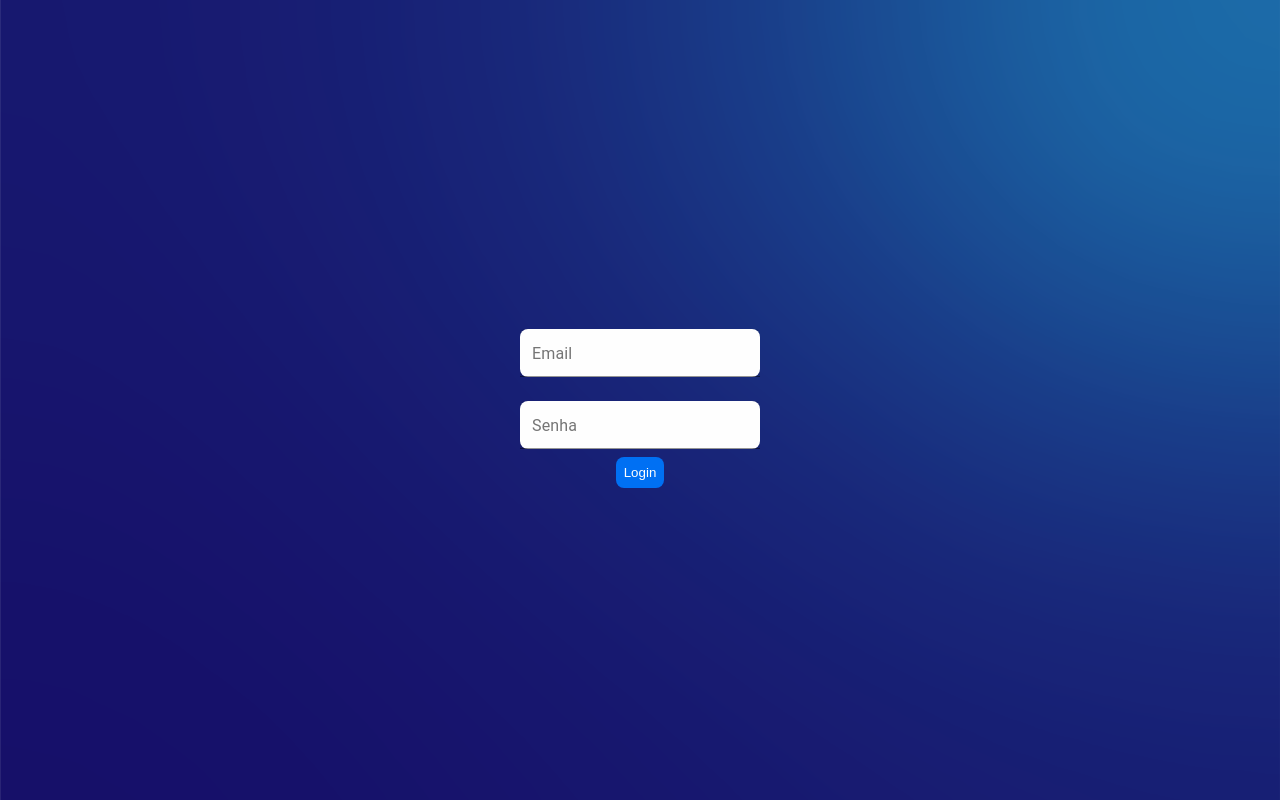
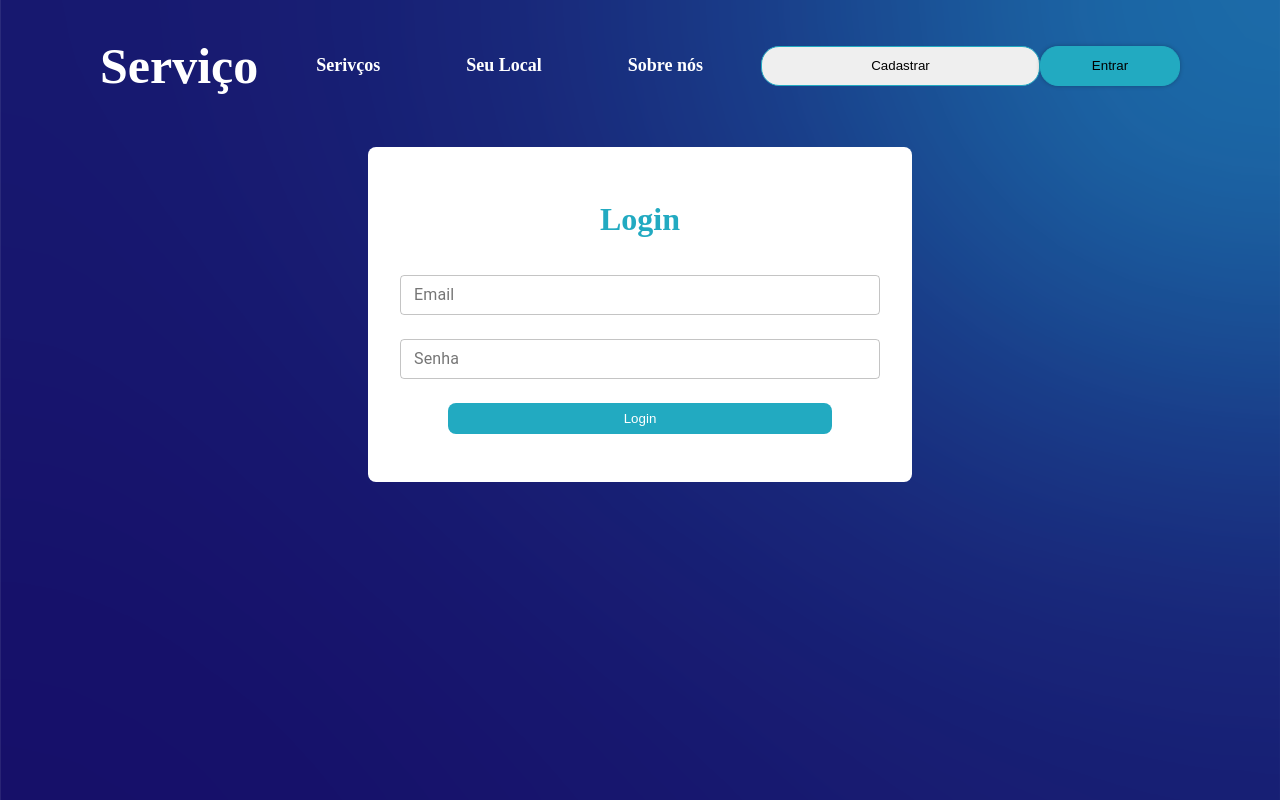
Before and after one commit to CesarSturmer/service, a Next.js app: page /login in a window 1280 px wide. Built offline with nearby package versions, Linux system fonts and the light colour scheme.

Commit message:
refactoring forms styles

```diff
--- a/pages/_app.js
+++ b/pages/_app.js
@@ -11,11 +11,6 @@ const GlobalStyle = createGlobalStyle`
     background-size: cover;
   }
 
-  input {
-    background-color: #fefefe !important;
-    border-radius: 8px;
-  }
-
   a, button {
     cursor: pointer;
     border: none;
@@ -27,9 +22,13 @@ const theme = {
   colors: {
     primary: '#0070f3',
     title: '#FFFFFF',
-    secondary: '#fefefe',
+    secondary: '#22AAC1',
     backgroundWhite: '#FFFFFF',
   },
+  borderRadius: {
+    default: '8px',
+    max: '50%',
+  }
 }
 
 export default function App({ Component, pageProps }) {
--- a/pages/login.js
+++ b/pages/login.js
@@ -3,25 +3,9 @@ import {useRouter} from 'next/router'
 import styled from 'styled-components'
 import {TextField} from '@material-ui/core'
 import api from './api'
-
-const FormContainer = styled.form`
-    width: 15rem;
-    height: 100vh;
-    margin: 0 auto;
-    display: flex;
-    flex-direction: column;
-    justify-content: center;
-    align-items: center;
-`
-
-const SubmitButton = styled.button`
-    background-color: ${({ theme }) => theme.colors.primary};
-    color: ${({ theme }) => theme.colors.secondary};
-    padding: 0.5rem;
-    border-radius: 8px;
-    border: none;
-    cursor: pointer;
-`
+import FormContainer from '../src/components/FormContainer'
+import Header from '../src/components/Header'
+import SubmitButton from '../src/components/SubmitButton'
 
 function Login() {
     const router = useRouter()
@@ -42,12 +26,14 @@ function Login() {
     }
 
     return (
-        <FormContainer onSubmit={handleSubmit}>
+        <>
+            <Header />
+            <FormContainer title='Login' onSubmit={handleSubmit}>
                 <TextField
                     value={email}
                     onChange={(e) => setEmail(e.target.value)}
                     label='Email'
-                variant='filled'
+                    variant='outlined'
                     size='small'
                     type='email'
                     margin='normal'
@@ -57,7 +43,7 @@ function Login() {
                     value={password}
                     onChange={(e) => setPassword(e.target.value)}
                     label='Senha'
-                variant='filled'
+                    variant='outlined'
                     size='small'
                     type='password'
                     margin='normal'
@@ -66,6 +52,7 @@ function Login() {
 
                 <SubmitButton type='submit'>Login</SubmitButton>
             </FormContainer>
+        </>
     )
 }
 
--- a/pages/userForm.js
+++ b/pages/userForm.js
@@ -1,8 +1,12 @@
 import UserForm from '../src/components/UserForm'
+import Header from '../src/components/Header'
 
 function Form() {
     return (
-        <UserForm />
+        <>
+            <Header />
+            <UserForm title='Cadastro de usuário' />
+        </>
     )
 }
 
--- /dev/null
+++ b/src/components/FormContainer/index.js
@@ -0,0 +1,28 @@
+import styled from 'styled-components'
+
+const Form = styled.form`
+    background-color: ${({ theme }) => theme.colors.backgroundWhite};
+    padding: 2rem;
+    width: 30rem;
+    margin: 1rem auto;
+    display: flex;
+    justify-content: center;
+    align-items: center;
+    flex-direction: column;
+    border-radius: ${({ theme }) => theme.borderRadius.default};
+`
+
+const Title = styled.h1`
+    color: ${({ theme }) => theme.colors.secondary};
+`
+
+const FormContainer = (props) => {
+    return (
+        <Form onSubmit={props.onSubmit}>
+            <Title>{props.title}</Title>
+            {props.children}
+        </Form>
+    )
+}
+
+export default FormContainer
--- /dev/null
+++ b/src/components/Header/index.js
@@ -0,0 +1,66 @@
+import Link from 'next/link';
+import styled from 'styled-components'
+
+const HeaderContainer = styled.div`
+  margin: 0px 100px 0 100px;
+`;
+
+const Container = styled.div`
+  display: flex;
+  justify-content: space-between;
+  align-items: center;
+`;
+
+const Title = styled.h1`
+  font-size: 50px;
+  color: ${({ theme }) => theme.colors.title};
+`;
+
+const TitleSecond = styled.h1`
+  font-size: 18px;
+  color: ${({ theme }) => theme.colors.title};
+  padding: 43px;
+`;
+
+const ButtonRegister = styled.button`
+  border: 1px solid ${({ theme }) => theme.colors.secondary};
+  border-radius: 18px;
+  width: 279px;
+  height: 40px;
+`;
+
+const ButtonEnter = styled.button`
+  background: ${({ theme }) => theme.colors.secondary};
+  box-shadow: 0px 0px 4px rgba(0, 0, 0, 0.25);
+  border: 1px solid ${({ theme }) => theme.colors.secondary};
+  border-radius: 18px;
+  width: 140px;
+  height: 40px;
+`;
+
+const Header = () => {
+    return (
+        <HeaderContainer>
+            <Container>
+            <div>
+                <Title>Serviço</Title>
+            </div>
+            <Container>
+                <TitleSecond>Serivços</TitleSecond>
+                <TitleSecond>Seu Local</TitleSecond>
+                <TitleSecond>Sobre nós</TitleSecond>
+            </Container>
+            <Container>
+                <Link href="/userForm">
+                <ButtonRegister>Cadastrar</ButtonRegister>
+                </Link>
+                <Link href="/login">
+                <ButtonEnter>Entrar</ButtonEnter>
+                </Link>
+            </Container>
+            </Container>
+        </HeaderContainer>
+    )
+}
+
+export default Header
--- a/src/components/SubmitButton/index.js
+++ b/src/components/SubmitButton/index.js
@@ -1,8 +1,9 @@
 import styled from 'styled-components'
 
 const SubmitButton = styled.button`
-    background-color: ${({ theme }) => theme.colors.primary};
-    color: ${({ theme }) => theme.colors.secondary};
+    width: 80%;
+    background-color: ${({ theme }) => theme.colors.secondary};
+    color: ${({ theme }) => theme.colors.title};
     padding: 0.5rem;
     margin: 1rem 0;
     border-radius: 8px;
```
Also changed, not shown: pages/index.js (+2 -60 lines), src/components/UserForm/index.js (+13 -21 lines). Lines whose indentation alone changed are shown as unchanged.
